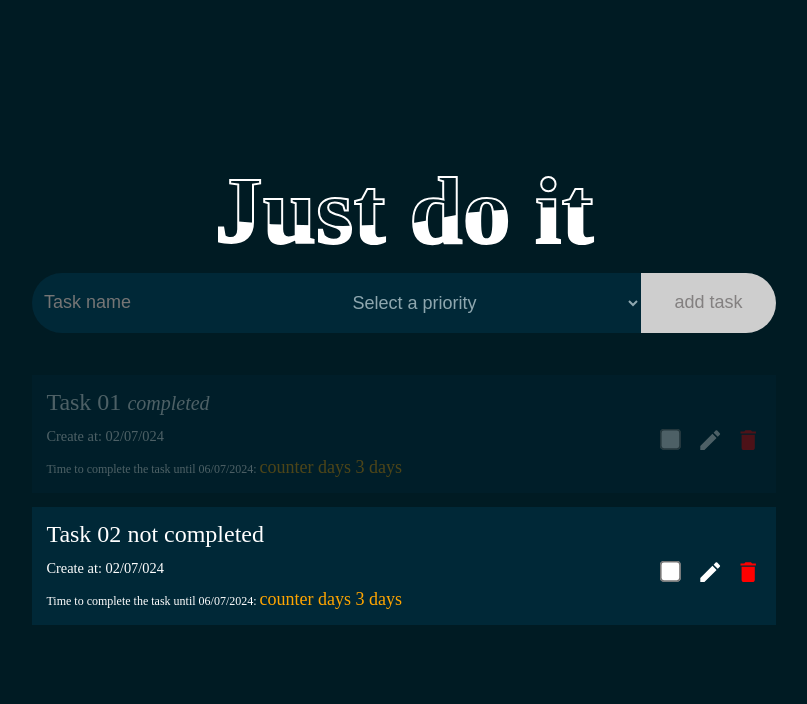
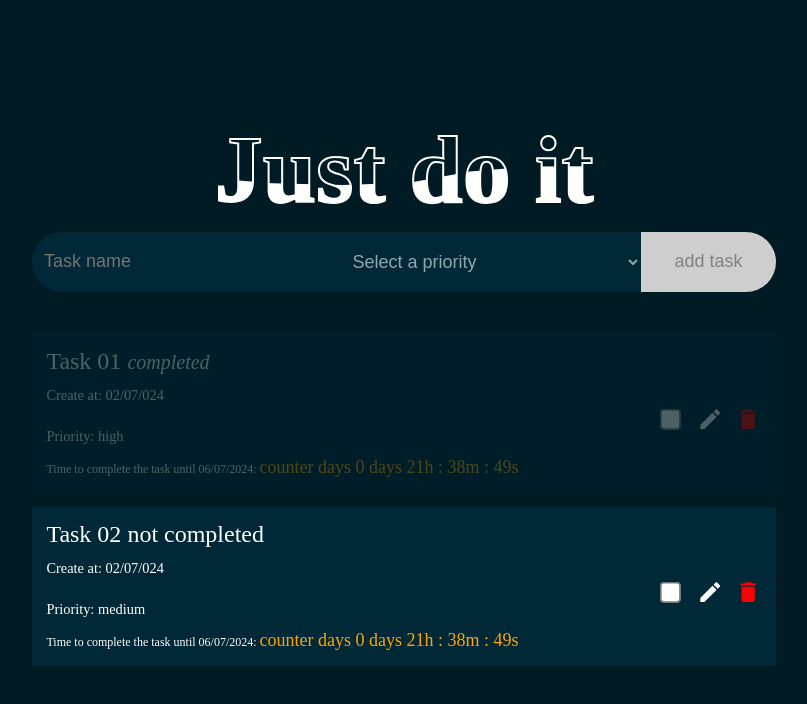
Before and after one commit to TiagoSilva34/Task-Organizer, a React (Vite) app: page / in a window 1280 px wide. Shown: the top 704 px of the page, without its empty margins (236-1043 px from the left). Built offline with nearby package versions, Linux system fonts and the light colour scheme.

Commit message:
fix: mudança de getDiffBetween para countdownDate

```diff
--- a/src/pages/Task/TaskItem/index.tsx
+++ b/src/pages/Task/TaskItem/index.tsx
@@ -4,9 +4,9 @@ import { useModel } from "../../../shared/hooks/useModal";
 import { Modal } from "../../../shared/components/modal";
 import { Button } from "../../../shared/components/Button";
 import { useCallback, useEffect, useMemo, useState } from "react";
-import { getDiffDaysBetweenDates } from "../../../shared/utils/diffDays";
 import { Form } from "../../../shared/components/Form";
 import { Select } from "../../../shared/components/Select";
+import { countdownDate } from "../../../shared/utils/countdownDate";
 
 export const TaskItem: React.FC = () => {
   const { toggle, isOpen } = useModel();
@@ -15,9 +15,7 @@ export const TaskItem: React.FC = () => {
   const [priority, setPriority] = useState<string>("");
   const [checked, setChecked] = useState<boolean>(false)
 
-  const [counter, setCounter] = useState<number>(
-    getDiffDaysBetweenDates("7/02/2024", "07/07/2024")
-  );
+  const [counter, setCounter] = useState<any>("");
 
   const enableBtnAdd = useMemo(() => {
     if (title.length > 3 && priority.length && priority !== "default-value")
@@ -49,16 +47,11 @@ export const TaskItem: React.FC = () => {
   }
 
   useEffect(() => {
-    let days = counter;
-
     setInterval(() => {
-      if (days > 0) {
-        --days;
-
-        setCounter(days);
-      }
-    }, 2000);
-  }, []);
+      if (!checked)
+      setCounter(countdownDate())
+    }, 1000)
+  }, [])
 
   return (
     <>
@@ -145,9 +138,12 @@ export const TaskItem: React.FC = () => {
             <small className="font-normal text-center mb mt createAt">
               Create at: 02/07/024
             </small>
+            <small className="font-normal text-center mb mt createAt">
+              Priority: high
+            </small>
             <p className="font-normal text-center">
               Time to complete the task until 06/07/2024:{" "}
-              <span>counter days {`${counter} days`}</span>
+              <span>counter days {`${counter}`}</span>
             </p>
           </div>
           <div className="task-item-actions mt">
@@ -178,9 +174,12 @@ export const TaskItem: React.FC = () => {
             <small className="font-normal text-center mb mt createAt">
               Create at: 02/07/024
             </small>
+            <small className="font-normal text-center mb mt createAt">
+              Priority: medium
+            </small>
             <p className="font-normal text-center">
               Time to complete the task until 06/07/2024:{" "}
-              <span>counter days {`${counter} days`}</span>
+              <span>counter days {`${counter}`}</span>
             </p>
           </div>
           <div className="task-item-actions mt">
```
